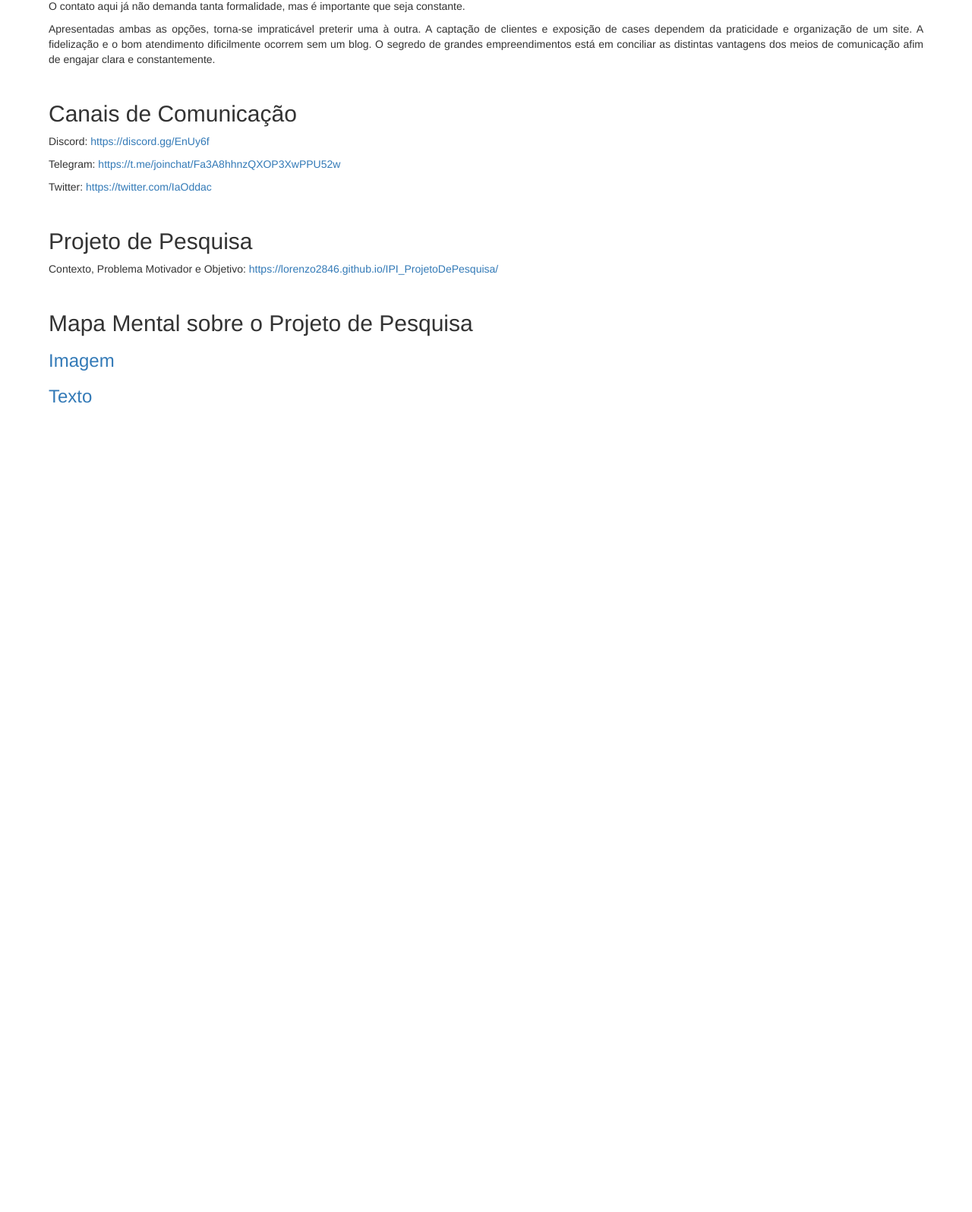
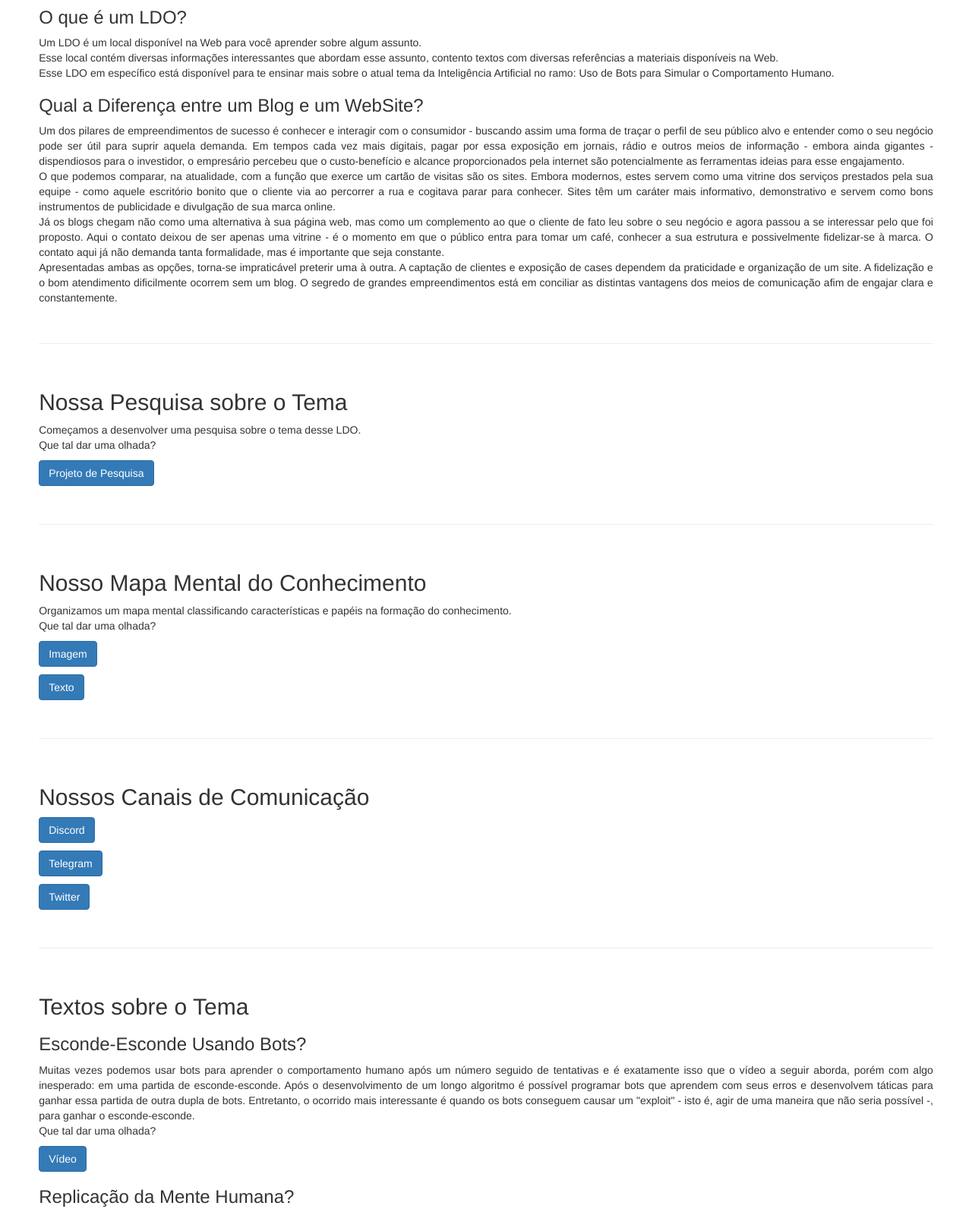
Before and after one commit to diogoneiss/IPI_ODDAC, a plain HTML site: page index.html in a window 1280 px wide. Shown: the part 720-2316 px from the top of the page at 76% size. Before the commit the page ends 1291 px from the top, so only its background shows below. Drawn offline with nearby package versions, Linux system fonts and the light colour scheme.

Commit message:
Add files via upload

```diff
--- a/index.html
+++ b/index.html
@@ -11,118 +11,173 @@
         <!-- Latest compiled JavaScript -->
         <script href="https://maxcdn.bootstrapcdn.com/bootstrap/3.4.1/js/bootstrap.min.js"></script>
     </head>
-
     <style>
         body {
-         padding: 2% 5%;
+           padding: 1% 4%;
         }
 
         p {
            text-align: justify;
            text-justify: inter-character;
         }
-
-      h2 {
-         margin-top: 1.5em;
-      }
     </style>
-
     <body>
-
-      <h3>
-
-      </h3>
-
-      <div class="jumbotron jumbotron-fluid ">
+        <div class="jumbotron jumbotron-fluid">
             <div class="container-fluid">
-            <h1 class="display-4">Learning digital object</h1>
-            <p class="lead">Uso de Bots para Simular o Comportamento Humano.</p>
-            <p>Diogo Neiss, Lorenzo Costa e Samuel Pietra</p>
+            <h1 class="display-4" style="text-align: center">
+                LDO - Learning Digital Object:
+                <br/>
+                Uso de Bots para Simular o Comportamento Humano
+            </h1>
             <hr class="my-4">
-            <p>Deseja conversar com nosso chatbot? clique no botão abaixo </p>
-            <p class="lead">
-              <a class="btn btn-primary btn-md" href="bot.html" role="button">Chatbot</a>
+            <h2 style="text-align: center">
+                Diogo Neiss, Lorenzo Costa e Samuel Pietra
+            </h2>
+            <hr class="my-4">
+            <p style="text-align: center">
+                Deseja converar com nosso ChatBot? Então clique no botão abaixo!
+            </p>
+            <p class="lead" style="text-align: center">
+                <a class="btn btn-primary btn-md" href="bot.html" role="button">
+                    ChatBot
+                </a>
             </p>
             </div>
-
         </div>
-
-      <h2>Diferen&ccedil;a entre Site e Blog</h2>
-
+        <br/>
+        <hr class="my-4">
+        <br/>
+        <h2>
+            Informações sobre o LDO
+        </h2>
+        <h3>
+            O que é um LDO?
+        </h3>
         <p>
-         Um dos pilares de empreendimentos de sucesso &eacute; conhecer e interagir com o consumidor - buscando assim uma forma de tra&ccedil;ar o perfil de seu p&uacute;blico alvo e entender como o seu neg&oacute;cio pode ser &uacute;til para suprir aquela demanda. Em tempos cada vez mais digitais, pagar por essa exposi&ccedil;&atilde;o em jornais, r&aacute;dio e outros meios de informa&ccedil;&atilde;o - embora ainda gigantes - dispendiosos para o investidor, o empres&aacute;rio percebeu que o custo-benef&iacute;cio e alcance proporcionados pela internet s&atilde;o potencialmente as ferramentas ideias para esse engajamento.
+            Um LDO é um local disponível na Web para você aprender sobre algum assunto.
+            <br/>
+            Esse local contém diversas informações interessantes que abordam esse assunto, contento textos com diversas referências a materiais disponíveis na Web.
+            <br/>
+            Esse LDO em específico está disponível para te ensinar mais sobre o atual tema da Inteligência Artificial no ramo: Uso de Bots para Simular o Comportamento Humano.
         </p>
-
+        <h3>
+            Qual a Diferença entre um Blog e um WebSite?
+        </h3>
         <p>
-         O que podemos comparar, na atualidade, com a fun&ccedil;&atilde;o que exerce um cart&atilde;o de visitas s&atilde;o os sites. Embora modernos, estes servem como uma vitrine dos servi&ccedil;os prestados pela sua equipe - como aquele escrit&oacute;rio bonito que o cliente via ao percorrer a rua e cogitava parar para conhecer. Sites t&ecirc;m um car&aacute;ter mais informativo, demonstrativo e servem como bons instrumentos de publicidade e divulga&ccedil;&atilde;o de sua marca online.
+            Um dos pilares de empreendimentos de sucesso é conhecer e interagir com o consumidor - buscando assim uma forma de traçar o perfil de seu público alvo e entender como o seu negócio pode ser útil para suprir aquela demanda. Em tempos cada vez mais digitais, pagar por essa exposição em jornais, rádio e outros meios de informação - embora ainda gigantes - dispendiosos para o investidor, o empresário percebeu que o custo-benefício e alcance proporcionados pela internet são potencialmente as ferramentas ideias para esse engajamento.
+            <br/>
+            O que podemos comparar, na atualidade, com a função que exerce um cartão de visitas são os sites. Embora modernos, estes servem como uma vitrine dos serviços prestados pela sua equipe - como aquele escritório bonito que o cliente via ao percorrer a rua e cogitava parar para conhecer. Sites têm um caráter mais informativo, demonstrativo e servem como bons instrumentos de publicidade e divulgação de sua marca online.
+            <br/>
+            Já os blogs chegam não como uma alternativa à sua página web, mas como um complemento ao que o cliente de fato leu sobre o seu negócio e agora passou a se interessar pelo que foi proposto. Aqui o contato deixou de ser apenas uma vitrine - é o momento em que o público entra para tomar um café, conhecer a sua estrutura e possivelmente fidelizar-se à marca. O contato aqui já não demanda tanta formalidade, mas é importante que seja constante.
+            <br/>
+            Apresentadas ambas as opções, torna-se impraticável preterir uma à outra. A captação de clientes e exposição de cases dependem da praticidade e organização de um site. A fidelização e o bom atendimento dificilmente ocorrem sem um blog. O segredo de grandes empreendimentos está em conciliar as distintas vantagens dos meios de comunicação afim de engajar clara e constantemente.
         </p>
-
+        <br/>
+        <hr class="my-4">
+        <br/>
+        <h2>
+            Nossa Pesquisa sobre o Tema
+        </h2>
         <p>
-         J&aacute; os blogs chegam n&atilde;o como uma alternativa &agrave; sua p&aacute;gina web, mas como um complemento ao que o cliente de fato leu sobre o seu neg&oacute;cio e agora passou a se interessar pelo que foi proposto. Aqui o contato deixou de ser apenas uma vitrine - &eacute; o momento em que o p&uacute;blico entra para tomar um caf&eacute;, conhecer a sua estrutura e possivelmente fidelizar-se &agrave; marca. O contato aqui j&aacute; n&atilde;o demanda tanta formalidade, mas &eacute; importante que seja constante.
+            Começamos a desenvolver uma pesquisa sobre o tema desse LDO.
+            <br/>
+            Que tal dar uma olhada?
         </p>
-
         <p>
-         Apresentadas ambas as op&ccedil;&otilde;es, torna-se impratic&aacute;vel preterir uma &agrave; outra. A capta&ccedil;&atilde;o de clientes e exposi&ccedil;&atilde;o de cases dependem da praticidade e organiza&ccedil;&atilde;o de um site. A fideliza&ccedil;&atilde;o e o bom atendimento dificilmente ocorrem sem um blog. O segredo de grandes empreendimentos est&aacute; em conciliar as distintas vantagens dos meios de comunica&ccedil;&atilde;o afim de engajar clara e constantemente.
-      </p>
-
-      <h2>
-         Canais de Comunica&ccedil;&atilde;o
-      </h2>
-
-      <p>
-         Discord:
-
-         <a href="https://discord.gg/EnUy6f">
-            https://discord.gg/EnUy6f
+            <a class="btn btn-primary btn-md" href="https://lorenzo2846.github.io/IPI_ProjetoDePesquisa/" role="button">
+                Projeto de Pesquisa
             </a>
         </p>
-
+        <br/>
+        <hr class="my-4">
+        <br/>
+        <h2>
+            Nosso Mapa Mental do Conhecimento
+        </h2>
         <p>
-         Telegram:
-
-         <a href="https://t.me/joinchat/Fa3A8hhnzQXOP3XwPPU52w">
-            https://t.me/joinchat/Fa3A8hhnzQXOP3XwPPU52w
+            Organizamos um mapa mental classificando características e papéis na formação do conhecimento.
+            <br/>
+            Que tal dar uma olhada?
+        </p>
+        <p>
+            <a class="btn btn-primary btn-md" href="Mapa Mental/Mapa Mental.png" role="button">
+                Imagem
             </a>
         </p>
-
-      <p>
-         Twitter:
-
-         <a href="https://twitter.com/IaOddac">
-            https://twitter.com/IaOddac
+            <a class="btn btn-primary btn-md" href="Mapa Mental/Mapa Mental.txt" role="button">
+                Texto
             </a>
         </p>
-
+        <br/>
+        <hr class="my-4">
+        <br/>
         <h2>
-         Projeto de Pesquisa
+            Nossos Canais de Comunicação
         </h2>
-
         <p>
-         Contexto, Problema Motivador e Objetivo:
-
-         <a href="https://lorenzo2846.github.io/IPI_ProjetoDePesquisa">
-            https://lorenzo2846.github.io/IPI_ProjetoDePesquisa/
+            <a class="btn btn-primary btn-md" href="https://discord.gg/EnUy6f" role="button">
+                Discord
             </a>
         </p>
-
-      <h2>
-         Mapa Mental sobre o Projeto de Pesquisa
-      </h2>
-
         <p>
-         <a href="Mapa Mental/Mapa Mental.png">
-            <h3>
-               Imagem
-            </h3>
+            <a class="btn btn-primary btn-md" href="https://t.me/joinchat/Fa3A8hhnzQXOP3XwPPU52w" role="button">
+               Telegram
             </a>
         </p>
-
         <p>
-         <a href="Mapa Mental/Mapa Mental.txt">
-            <h3>
-               Texto
-            </h3>
+            <a class="btn btn-primary btn-md" href="https://twitter.com/IaOddac" role="button">
+                Twitter
             </a>
         </p>
+        <br/>
+        <hr class="my-4">
+        <br/>
+        <h2>
+            Textos sobre o Tema
+        </h2>
+        <h3>
+            Esconde-Esconde Usando Bots?
+        </h3>
+        <p>
+            Muitas vezes podemos usar bots para aprender o comportamento humano após um número seguido de tentativas e é exatamente isso que o vídeo a seguir aborda, porém com algo inesperado: em uma partida de esconde-esconde. Após o desenvolvimento de um longo algoritmo é possível programar bots que aprendem com seus erros e desenvolvem táticas para ganhar essa partida de outra dupla de bots. Entretanto, o ocorrido mais interessante é quando os bots conseguem causar um "exploit" - isto é, agir de uma maneira que não seria possível -, para ganhar o esconde-esconde.
+            <br/>
+            Que tal dar uma olhada?
+        </p>
+        <p>
+            <a class="btn btn-primary btn-md" href="https://www.youtube.com/watch?v=Lu56xVlZ40M&t=302s" role="button">
+                Vídeo
+            </a>
+        </p>
+        <h3>
+            Replicação da Mente Humana?
+        </h3>
+        <p>
+            Na atualidade, onde o avanço da tecnologia – principalmente dos meios de comunicação – caminha em largas passadas, o acesso à informação e pesquisa de outrem viabiliza a simultaneidade de estudos em áreas antes distantes, porém ligadas à um mesmo tema. Um exemplo recorrente e muito explorado é a do existência (ou não) da chamada cognição quântica – relacionando atuações da Biologia, Física, Química e Computação.
+            <br/>
+            Como citado em nosso objetivo de pesquisa, em que há inclusive uma fonte de discussão pertinente à respeito da viabilidade de se replicar a mente e tomada de decisão humanas, o podcast conta com a presença de um cientista PHD, Altay de Souza, explanando de forma ilustrativa como nosso cérebro opera e, se com o que conhecemos hoje na Computação, se estamos em algum ponto próximos dessa – há pouco fantasiosa – réplica robótica.
+            <br/>
+            Que tal dar uma olhada?
+        </p>
+        <p>
+            <a class="btn btn-primary btn-md" href="https://www.b9.com.br/shows/naruhodo/naruhodo-222-existe-cognicao-quantica/" role="button">
+                Podcast
+            </a>
+        </p>
+        <h3>
+            O que é Imitation Learning?
+        </h3>
+        <p>
+            O conceito de Imitation Learning pode parecer complexo à princípio, mas com as ferramentas certas qualquer um pode aprender. O vídeo a seguir define muito bem esse conceito que se aplica ao uso de bots para simular o comportamento humano, elucidando a definição desse tópico para o espectador. Ele cobre não só os conceitos mas também as motivações para a existência do Imitation Learning. Apesar de conter fórmulas matemáticas complexas - o que não é um problema para o espectador leigo -, é muito tangível o entendimento desse galho da Inteligência Artificial.
+            <br/>
+            Que tal dar uma olhada?
+        </p>
+        <p>
+            <a class="btn btn-primary btn-md" href="https://www.youtube.com/watch?v=IMlF2uDzcdY" role="button">
+                Vídeo
+            </a>
+        </p>
+        <br/>
+        <hr class="my-4">
+        <br/>
     </body>
 </html>
```
Lines whose indentation alone changed are shown as unchanged.
